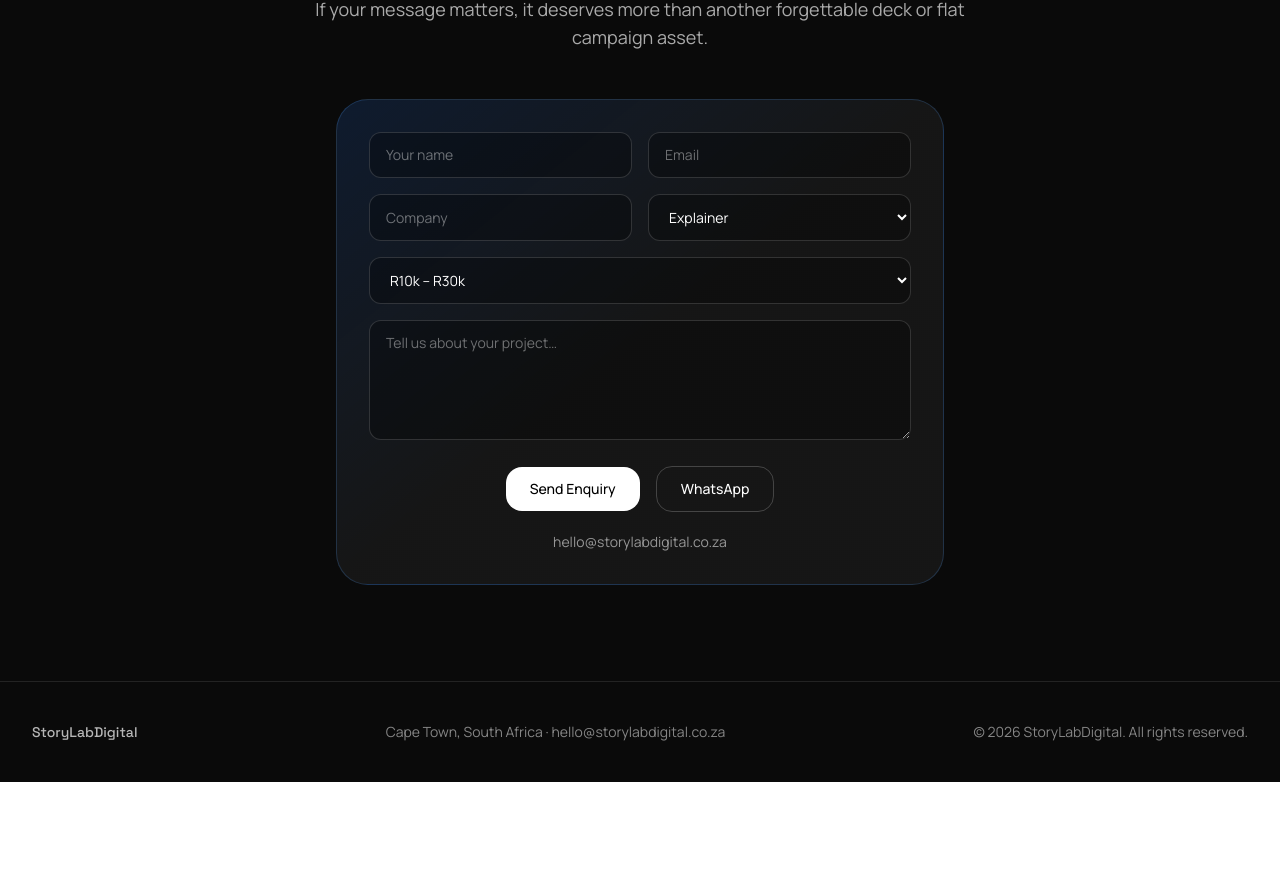
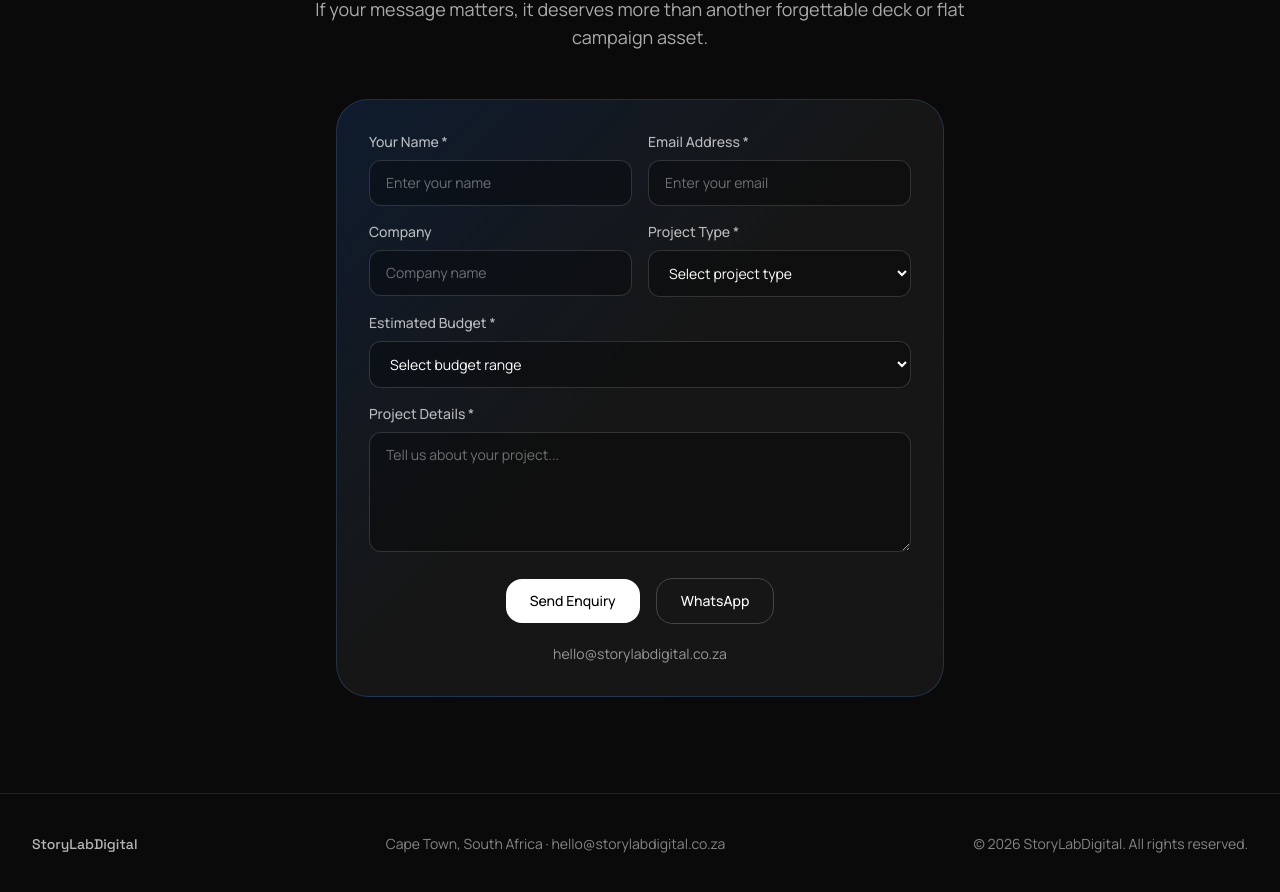
Before and after one commit to StoryLabDigital/storylabdigital-site, a Next.js app: page / in a window 1280 px wide. Shown: the part 6976-7868 px from the top of the page. Before the commit the page ends 7758 px from the top, so only its background shows below. Built offline with nearby package versions, Linux system fonts and the light colour scheme.

Commit message:
Fixed Formspree contact form labels

```diff
--- a/app/page.tsx
+++ b/app/page.tsx
@@ -589,25 +589,24 @@ export default function StoryLabDigitalSite() {
   );
 }
 
-/* ---- Contact form (Formspree, with mailto fallback) ---- */
+/* ---- Contact form (Formspree) ---- */
 function ContactForm() {
   const [name, setName] = React.useState("");
   const [email, setEmail] = React.useState("");
   const [company, setCompany] = React.useState("");
-  const [type, setType] = React.useState("Explainer");
-  const [budget, setBudget] = React.useState("R10k – R30k");
+  const [type, setType] = React.useState("");
+  const [budget, setBudget] = React.useState("");
   const [message, setMessage] = React.useState("");
   const [status, setStatus] = React.useState<"idle" | "sending" | "sent" | "error">("idle");
 
   const usingFormspree = Boolean(FORMSPREE_ID);
 
   const submit = async () => {
-    if (!usingFormspree) {
-      const subject = encodeURIComponent(`Project Enquiry — ${company || name || "New lead"}`);
-      const body = encodeURIComponent(`Name: ${name}\nEmail: ${email}\nCompany: ${company}\nProject type: ${type}\nBudget: ${budget}\n\n${message}`);
-      window.location.href = `mailto:hello@storylabdigital.co.za?subject=${subject}&body=${body}`;
+    if (!name || !email || !type || !budget || !message) {
+      alert("Please complete all required fields.");
       return;
     }
+
     try {
       setStatus("sending");
       const res = await fetch(`https://formspree.io/f/${FORMSPREE_ID}`, {
@@ -615,9 +614,15 @@ function ContactForm() {
         headers: { "Content-Type": "application/json", Accept: "application/json" },
         body: JSON.stringify({ name, email, company, type, budget, message }),
       });
+
       if (res.ok) {
         setStatus("sent");
-        setName(""); setEmail(""); setCompany(""); setMessage("");
+        setName("");
+        setEmail("");
+        setCompany("");
+        setType("");
+        setBudget("");
+        setMessage("");
       } else {
         setStatus("error");
       }
@@ -626,7 +631,10 @@ function ContactForm() {
     }
   };
 
-  const field = "w-full rounded-xl border border-white/15 bg-black/30 px-4 py-3 text-sm text-white placeholder-white/40 outline-none transition focus:border-blue-400/50";
+  const field =
+    "w-full rounded-xl border border-white/15 bg-black/30 px-4 py-3 text-sm text-white placeholder-white/40 outline-none transition focus:border-blue-400/50";
+
+  const label = "mb-2 block text-sm font-medium text-white/70";
 
   if (status === "sent") {
     return (
@@ -643,10 +651,25 @@ function ContactForm() {
   return (
     <div className="rounded-[2rem] border border-blue-400/20 bg-gradient-to-br from-blue-500/15 via-white/5 to-white/5 p-6 lg:p-8">
       <div className="grid gap-4 sm:grid-cols-2">
-        <input className={field} placeholder="Your name" value={name} onChange={(e) => setName(e.target.value)} />
-        <input className={field} type="email" placeholder="Email" value={email} onChange={(e) => setEmail(e.target.value)} />
-        <input className={field} placeholder="Company" value={company} onChange={(e) => setCompany(e.target.value)} />
+        <div>
+          <label className={label}>Your Name *</label>
+          <input className={field} placeholder="Enter your name" value={name} onChange={(e) => setName(e.target.value)} />
+        </div>
+
+        <div>
+          <label className={label}>Email Address *</label>
+          <input className={field} type="email" placeholder="Enter your email" value={email} onChange={(e) => setEmail(e.target.value)} />
+        </div>
+
+        <div>
+          <label className={label}>Company</label>
+          <input className={field} placeholder="Company name" value={company} onChange={(e) => setCompany(e.target.value)} />
+        </div>
+
+        <div>
+          <label className={label}>Project Type *</label>
           <select className={field} value={type} onChange={(e) => setType(e.target.value)}>
+            <option className="bg-neutral-900" value="">Select project type</option>
             <option className="bg-neutral-900">Explainer</option>
             <option className="bg-neutral-900">Campaign / Promo</option>
             <option className="bg-neutral-900">Corporate / Brand</option>
@@ -654,27 +677,45 @@ function ContactForm() {
             <option className="bg-neutral-900">Other</option>
           </select>
         </div>
-      <select className={`${field} mt-4`} value={budget} onChange={(e) => setBudget(e.target.value)}>
+      </div>
+
+      <div className="mt-4">
+        <label className={label}>Estimated Budget *</label>
+        <select className={field} value={budget} onChange={(e) => setBudget(e.target.value)}>
+          <option className="bg-neutral-900" value="">Select budget range</option>
           <option className="bg-neutral-900">Under R10k</option>
           <option className="bg-neutral-900">R10k – R30k</option>
           <option className="bg-neutral-900">R30k – R75k</option>
           <option className="bg-neutral-900">R75k+</option>
           <option className="bg-neutral-900">Not sure yet</option>
         </select>
-      <textarea className={`${field} mt-4 min-h-[120px] resize-y`} placeholder="Tell us about your project…"
-        value={message} onChange={(e) => setMessage(e.target.value)} />
+      </div>
+
+      <div className="mt-4">
+        <label className={label}>Project Details *</label>
+        <textarea
+          className={`${field} min-h-[120px] resize-y`}
+          placeholder="Tell us about your project..."
+          value={message}
+          onChange={(e) => setMessage(e.target.value)}
+        />
+      </div>
+
       {status === "error" ? (
         <p className="mt-3 text-sm text-red-300">Something went wrong. Please email hello@storylabdigital.co.za directly.</p>
       ) : null}
+
       <div className="mt-5 flex flex-wrap items-center justify-center gap-4">
         <button onClick={submit} disabled={status === "sending"}
           className="rounded-2xl bg-white px-6 py-3 text-sm font-medium text-black transition hover:scale-[1.02] disabled:opacity-60">
-          {status === "sending" ? "Sending…" : "Send Enquiry"}
+          {status === "sending" ? "Sending..." : "Send Enquiry"}
         </button>
+
         <a href="https://wa.me/27729857003" className="rounded-2xl border border-white/20 px-6 py-3 text-sm font-medium text-white transition hover:bg-white/5">
           WhatsApp
         </a>
       </div>
+
       <p className="mt-5 text-center text-sm text-white/55">hello@storylabdigital.co.za</p>
     </div>
   );
```
Lines whose indentation alone changed are shown as unchanged.
